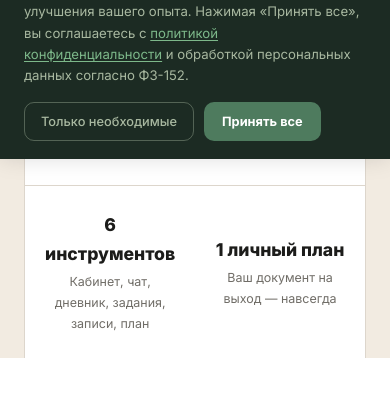
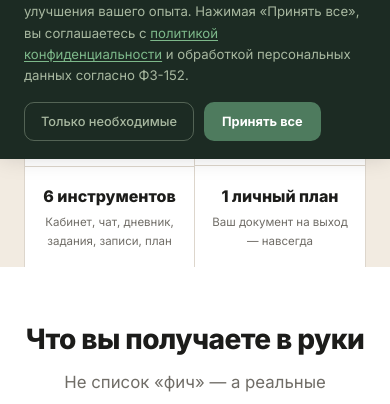
Before and after one commit to Chertila7111/restart-program, a Next.js app: page /program in a window 390 px wide. Shown: the part 685-1089 px from the top of the page. Built offline with nearby package versions, Linux system fonts and the light colour scheme; no server answers.

Commit message:
fix: mobile layout - roadmap 1-col, route-strip 2x2, shorten link

```diff
--- a/src/app/globals.css
+++ b/src/app/globals.css
@@ -490,9 +490,9 @@ html, body {
     grid-template-columns: 1fr !important;
   }
 
-  /* Roadmap 4-col → 2-col */
+  /* Roadmap 4-col → 1-col on mobile */
   .grid-roadmap {
-    grid-template-columns: repeat(2, 1fr) !important;
+    grid-template-columns: 1fr !important;
     gap: 1rem !important;
   }
 
@@ -523,10 +523,29 @@ html, body {
     flex: 1 1 calc(50% - 1px) !important;
     border-right: none !important;
     border-bottom: 1px solid var(--border) !important;
+    padding: 1rem 0.75rem !important;
+  }
+
+  .route-strip > div:nth-child(odd) {
+    border-right: 1px solid var(--border) !important;
   }
 
   .route-strip > div:nth-child(3),
   .route-strip > div:nth-child(4) {
     border-bottom: none !important;
   }
+
+  /* Shrink route label font on mobile */
+  .route-strip > div > div:first-child {
+    font-size: 1rem !important;
+  }
+
+  /* Hide long subtitles in route strip on mobile */
+  .route-strip > div > div:last-child {
+    font-size: 0.72rem !important;
+    display: -webkit-box !important;
+    -webkit-line-clamp: 2 !important;
+    -webkit-box-orient: vertical !important;
+    overflow: hidden !important;
+  }
 }
--- a/src/app/page.tsx
+++ b/src/app/page.tsx
@@ -933,8 +933,8 @@ export default function Home() {
                 <p style={{ fontSize: '0.875rem', color: 'var(--text-muted)', lineHeight: 1.7, margin: '0 0 1rem' }}>
                   Индивидуальные пакеты с психологом — от 4 до 8 встреч по 45 минут. Без группы, в своём темпе.
                 </p>
-                <Link href="/pricing" style={{ fontSize: '0.875rem', color: 'var(--primary)', fontWeight: 600, textDecoration: 'none' }}>
-                  Смотреть индивидуальные пакеты →
+                <Link href="/pricing" style={{ fontSize: '0.875rem', color: 'var(--primary)', fontWeight: 600, textDecoration: 'none', whiteSpace: 'nowrap' }}>
+                  Смотреть пакеты →
                 </Link>
               </div>
               <div style={{ display: 'flex', gap: '0.75rem', flexWrap: 'wrap', alignItems: 'stretch' }}>
```
